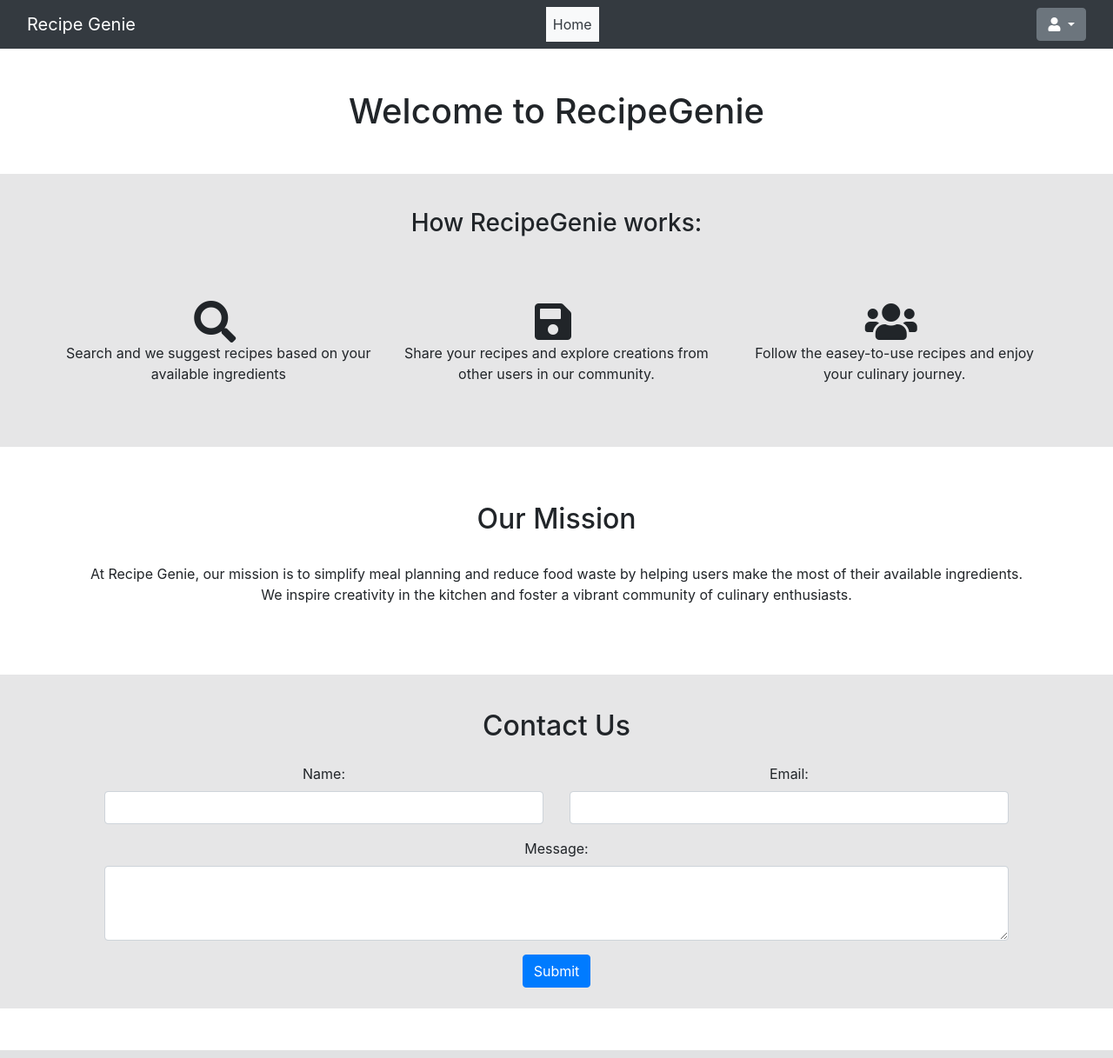
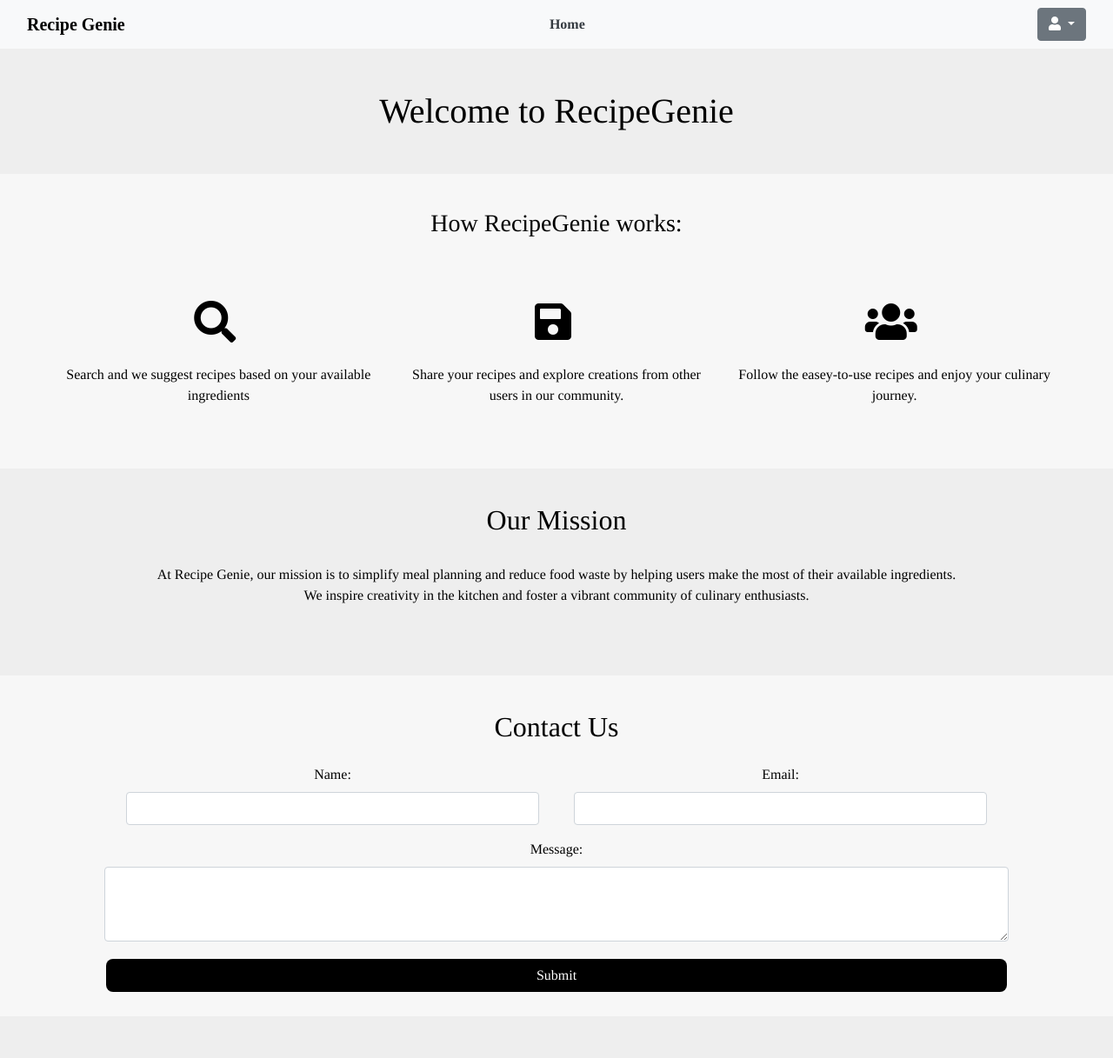
Before and after one commit to matthiaslim/recipe-manager, a Flask app: page / in a window 1280 px wide. Shown: the whole page at 87% size. Run offline with Flask 3, Linux system fonts and the light colour scheme; some libraries are stand-ins or nearby versions.

Commit message:
updated css

```diff
--- a/app/app.py
+++ b/app/app.py
@@ -1,23 +1,23 @@
-from flask import Flask, render_template, request, redirect, url_for, session, flash, request
+from flask import Flask, render_template, request, redirect, url_for, session, flash
 import hashlib  # For hashing passwords
 
 app = Flask(__name__)
 app.secret_key = 'key'  # secret key for session management
 
 # Mock user database (replace this with your actual user authentication logic)
-users = {'admin': 'password'}
-emails = {'admin': 'admin@example.com'}
+users = {
+    'admin': {'password': 'password', 'email': 'admin@example.com'}
+}
 
 # Context processor to inject `user_logged_in` and `username` into templates
 @app.context_processor
 def inject_user():
     return dict(user_logged_in='username' in session, username=session.get('username'))
 
-
 # Index
 @app.route('/')
 def index():
-	return render_template('index.html')
+    return render_template('index.html')
 
 # Login
 @app.route('/login', methods=['GET', 'POST'])
@@ -26,7 +26,7 @@ def login():
     if request.method == 'POST':
         username = request.form['username']
         password = request.form['password']
-        if username in users and users[username] == password:
+        if username in users and users[username]['password'] == password:
             session['username'] = username  # Store username in session
             return redirect(url_for('index'))
         else:
@@ -48,7 +48,7 @@ def register():
         elif password != confirm_password:
             flash('Passwords do not match. Please try again.', 'danger')
         else:
-            users[username] = password
+            users[username] = {'password': password, 'email': email}
             flash('Registration successful! Please login.', 'success')
             return redirect(url_for('login'))
 
@@ -66,7 +66,7 @@ def profile():
     if 'username' in session:
         username = session['username']
         if username in users:
-            user = {'username': username, 'email': emails.get(username), 'password': users[username]}
+            user = users[username]
             return render_template('profile.html', user=user)
     return redirect(url_for('login'))
 
@@ -74,30 +74,38 @@ def profile():
 @app.route('/editProfile', methods=['GET', 'POST'])
 def editProfile():
     if 'username' in session:
-        username = session['username']
+        current_username = session['username']
         if request.method == 'POST':
             new_username = request.form['username']
             new_email = request.form['email']
             new_password = request.form['password']
+            confirm_password = request.form['confirm_password']
+
+            if new_password != confirm_password:
+                flash('Passwords do not match. Please try again.', 'danger')
+                return redirect(url_for('editProfile'))
 
             # Update user data if fields are not empty
-            if new_username:
-                users[username]['username'] = new_username
+            if new_username and new_username != current_username:
+                users[new_username] = users.pop(current_username)
+                users[new_username]['username'] = new_username
                 session['username'] = new_username  # Update session with new username
+            else:
+                new_username = current_username
+
             if new_email:
-                users[username]['email'] = new_email
+                users[new_username]['email'] = new_email
             if new_password:
-                users[username]['password_hash'] = hashlib.sha256(new_password.encode()).hexdigest()
+                users[new_username]['password'] = new_password
 
             flash('Profile updated successfully!', 'success')
             return redirect(url_for('profile'))
 
         # Pass current user data to edit profile form
-        user = {'username': username, 'email': users[username]['email']}
+        user = users[current_username]
         return render_template('editProfile.html', user=user)
 
     return redirect(url_for('login'))
-
 
 # Discover
 @app.route('/discover')
@@ -107,7 +115,7 @@ def discover():
 # Community
 @app.route('/community')
 def community():
-     return render_template('community.html')
+    return render_template('community.html')
 
 if __name__ == '__main__':
-	app.run(debug=True)
+    app.run(debug=True)
--- /dev/null
+++ b/app/static/style.css
@@ -0,0 +1,59 @@
+body {
+    background-color: #eeeeee;
+    font-family: Times, "Times New Roman", Georgia, serif;
+    color:black;
+    width: 100%;
+    overflow-x: hidden;
+  }
+
+.grey-bg {
+    background-color: hsl(0, 0%, 97%);
+    padding: 24px;
+    text-align: center;
+  }
+
+.button {
+    color:white;
+    background-color: black;
+    border: none;
+    text-align: center;
+    display: inline-block;
+    padding: 7px 12px;
+    margin: 4px 2px;
+    border-radius: 8px;
+}
+
+.active {
+    font-weight: bold;
+}
+
+.container{
+    justify-content: center;
+    display:flex;
+    gap:10px;
+}
+
+.center {
+    margin: auto;
+    width: 30%;
+  }
+.centerflex{
+    display: flex;
+    flex-direction: column;
+    justify-content: center;
+    text-align: center;
+    margin:15%;
+}
+
+form {
+    display: flex;
+    flex-direction: column;
+    justify-content: center;
+}
+section {
+    width: auto;
+    border: 1px solid #2d2d2d;
+    display: flex;
+    justify-content: center;
+    align-items: center;
+}
--- a/app/templates/index.html
+++ b/app/templates/index.html
@@ -3,36 +3,29 @@
 {% block title %}Home{% endblock %}
 
 {% block content %}
-<style>
-    /* Custom Styles */
-    .grey-bg {
-        background-color: #e6e6e7;
-        /* Grey background */
-    }
-</style>
-
-
+<link rel="stylesheet" type ="text/css" href='/static/style.css' />
+<body>
 <div class="pb-5">
     <div class="row justify-content-center">
         <div class="col-md-12">
             <h1 class="text-center mb-5">Welcome to RecipeGenie</h1>
-            <div class="grey-bg p-4 mb-4">
+            <div class="grey-bg">
                 <h3 class="text-center p-3">How RecipeGenie works:</h3>
                 <div class="row p-5">
                     <div class="col-md-4">
-                        <div class="mr-2 text-center"><i class="fas fa-search fa-3x"></i></div>
+                        <div class="mr-2 text-center"><i class="fas fa-search fa-3x"></i></div><br>
                         <div class="text-center"> <!-- Description -->
                             Search and we suggest recipes based on your available ingredients
                         </div>
                     </div>
                     <div class="col-md-4">
-                        <div class="mr-2 text-center"><i class="fas fa-save fa-3x"></i></div>
+                        <div class="mr-2 text-center"><i class="fas fa-save fa-3x"></i></div><br>
                         <div class="text-center"> <!-- Description -->
                             Share your recipes and explore creations from other users in our community.
                         </div>
                     </div>
                     <div class="col-md-4">
-                        <div class="mr-2 text-center"><i class="fas fa-users fa-3x"></i></div> <!-- Icon -->
+                        <div class="mr-2 text-center"><i class="fas fa-users fa-3x"></i></div><br> <!-- Icon -->
                         <div class="text-center"> <!-- Description -->
                             Follow the easey-to-use recipes and enjoy your culinary journey.
                         </div>
@@ -46,10 +39,10 @@
                     <br />We inspire creativity in the kitchen and foster a vibrant community of culinary enthusiasts.
                 </p>
             </div>
-            <div class="grey-bg p-4 text-center">
+            <div class="grey-bg">
                 <h2 class="p-3">Contact Us</h2>
                 <form class="ml-5 pl-5 pr-5 mr-5" id="contactForm">
-                    <div class="row">
+                    <div class="container">
                         <div class="form-group col-6">
                             <label for="name">Name:</label>
                             <input type="text" class="form-control" id="name" name="name" required>
@@ -61,15 +54,15 @@
                     </div>
                     <div class="form-group">
                         <label for="message">Message:</label>
-                        <textarea class="form-control" id="message" name="message" rows="3" required></textarea>
+                        <textarea class="container form-control" id="message" name="message" rows="3" required></textarea>
                     </div>
-                    <button type="submit" class="btn btn-primary">Submit</button>
+                    <button type="submit" class="button">Submit</button>
                 </form>
             </div>
         </div>
     </div>
 </div>
-
+</body>
 <script>
     document.getElementById('contactForm').addEventListener('submit', function(event) {
         event.preventDefault(); // Prevent the form from submitting the traditional way
--- a/app/templates/shared/layout.html
+++ b/app/templates/shared/layout.html
@@ -7,12 +7,13 @@
   <title>{% block title %}Recipe Genie{% endblock %}</title>
   <link href="https://stackpath.bootstrapcdn.com/bootstrap/4.3.1/css/bootstrap.min.css" rel="stylesheet">
   <link href="https://cdnjs.cloudflare.com/ajax/libs/font-awesome/5.15.4/css/all.min.css" rel="stylesheet">
+  <link rel="stylesheet" type ="text/css" href='/static/style.css' />
 </head>
 
 <body>
-  <nav class="navbar navbar-expand-lg bg-body-tertiary bg-dark">
+  <nav class="navbar navbar-expand-lg bg-body-tertiary bg-light">
     <div class="container-fluid">
-      <a class="navbar-brand text-white" href="/">Recipe Genie</a>
+      <a class="navbar-brand text-black" style="color:black; font-weight: bold; font-family: 'Times New Roman', 'Times', monospace;" href="/">Recipe Genie</a>
       <button class="navbar-toggler" type="button" data-toggle="collapse" data-target="#navbarNav"
         aria-controls="navbarNav" aria-expanded="false" aria-label="Toggle navigation">
         <span class="navbar-toggler-icon"></span>
@@ -20,14 +21,14 @@
       <div class="collapse navbar-collapse justify-content-center" id="navbarNav">
         <ul class="navbar-nav">
           <li class="nav-item pr-5">
-            <a class="nav-link text-light {% if request.path == '/' %} active bg-light text-dark {% endif %}" href="/">Home</a>
+            <a class="nav-link text-dark {% if request.path == '/' %} active bg-light text-dark {% endif %}" href="/">Home</a>
           </li>
           {% if user_logged_in %}
           <li class="nav-item pr-5">
-            <a class="nav-link text-light {% if request.path == '/discover' %} active bg-light text-dark {% endif %}" href="/discover">Discover</a>
+            <a class="nav-link text-dark {% if request.path == '/discover' %} active bg-light text-dark {% endif %}" href="/discover">Discover</a>
           </li>
           <li class="nav-item pr-5">
-            <a class="nav-link text-light {% if request.path == '/community' %} active bg-light text-dark{% endif %}" href="/community">Community</a>
+            <a class="nav-link text-dark {% if request.path == '/community' %} active bg-light text-dark{% endif %}" href="/community">Community</a>
           </li>
           {% endif %}
         </ul>
@@ -72,5 +73,4 @@
   <script src="https://stackpath.bootstrapcdn.com/bootstrap/4.3.1/js/bootstrap.bundle.min.js"></script>
 
 </body>
-
 </html>
```
Also changed, not shown: app/templates/community.html (+5 -5 lines), app/templates/editProfile.html (+9 -9 lines), app/templates/login.html (+7 -5 lines), app/templates/profile.html (+7 -7 lines), app/templates/register.html (+5 -3 lines), app/static/script.js (added).
